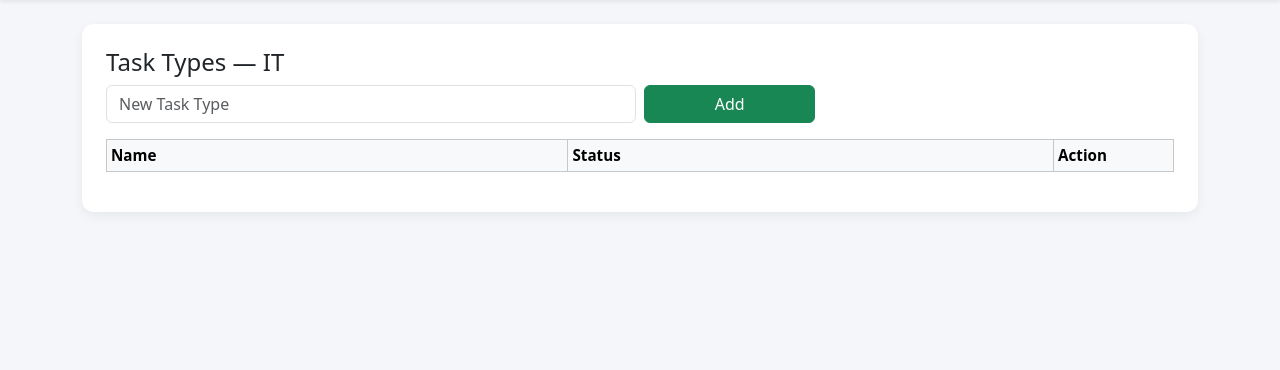
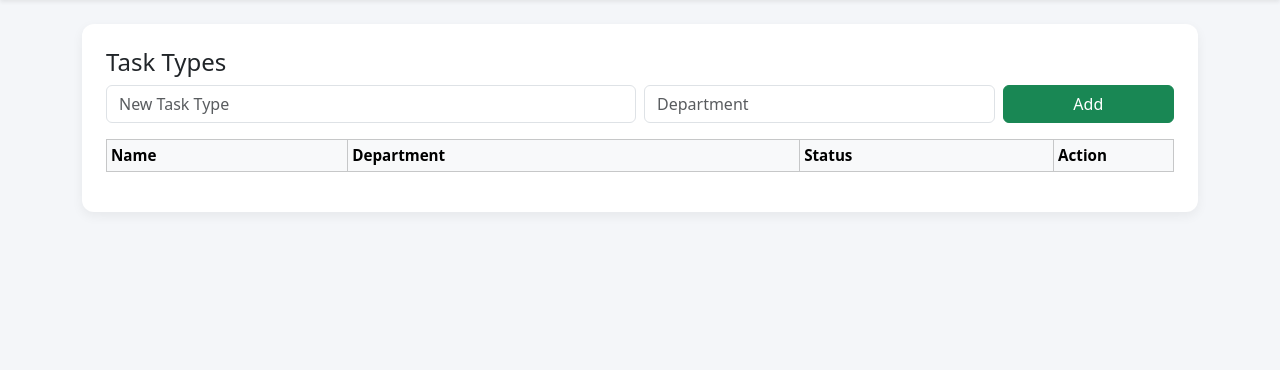
Before and after one commit to adnankhan-dev/taskmanager, a FastAPI app: page /ui/task-types in a window 1280 px wide. Shown: the part 61-431 px from the top of the page. Run offline with FastAPI, Linux system fonts and the light colour scheme; the visitor is signed in with stand-in values (Sample User, id 1); data that the repository does not hold is empty.

Commit message:
Update features and UI

```diff
--- a/app/templates/base.html
+++ b/app/templates/base.html
@@ -2,7 +2,7 @@
 <html lang="en">
 <head>
   <meta charset="utf-8">
-  <title>{{ title or "Task Manager v2" }}</title>
+  <title>{{ title or "UW Task Manager" }}</title>
   <meta name="viewport" content="width=device-width, initial-scale=1">
 
   <!-- Bootstrap CSS -->
--- a/app/templates/task_types/list.html
+++ b/app/templates/task_types/list.html
@@ -1,11 +1,20 @@
 {% extends "base.html" %}
 {% block content %}
 
-<h4>Task Types — {{ user.department }}</h4>
+<h4>Task Types</h4>
 
 <form method="post" action="/ui/task-types/create" class="row g-2 mb-3">
   <div class="col-md-6">
     <input class="form-control" name="name" placeholder="New Task Type" required>
+  </div>
+  <div class="col-md-4">
+    <input class="form-control" name="department" list="department-options"
+           placeholder="Department" required>
+    <datalist id="department-options">
+      {% for d in departments %}
+        <option value="{{ d }}"></option>
+      {% endfor %}
+    </datalist>
   </div>
   <div class="col-md-2">
     <button class="btn btn-success w-100">Add</button>
@@ -16,6 +25,7 @@
   <thead class="table-light">
     <tr>
       <th>Name</th>
+      <th>Department</th>
       <th>Status</th>
       <th width="120">Action</th>
     </tr>
@@ -24,6 +34,7 @@
     {% for t in types %}
     <tr>
       <td>{{ t.name }}</td>
+      <td>{{ t.department }}</td>
       <td>
         {% if t.is_active %}
           <span class="badge bg-success">Active</span>
```
Also changed, not shown: app/routes/task_type_pages.py (+17 -3 lines).
